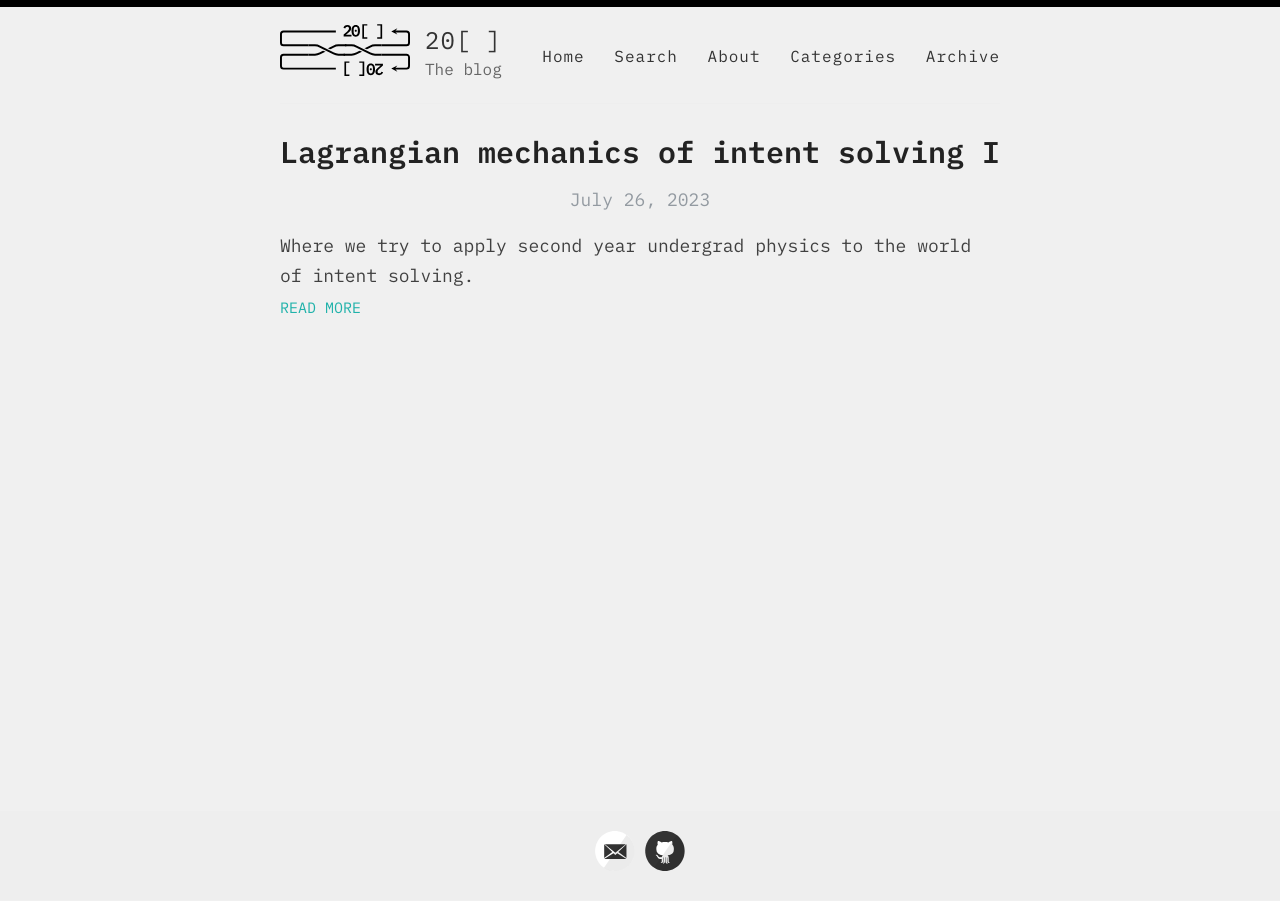
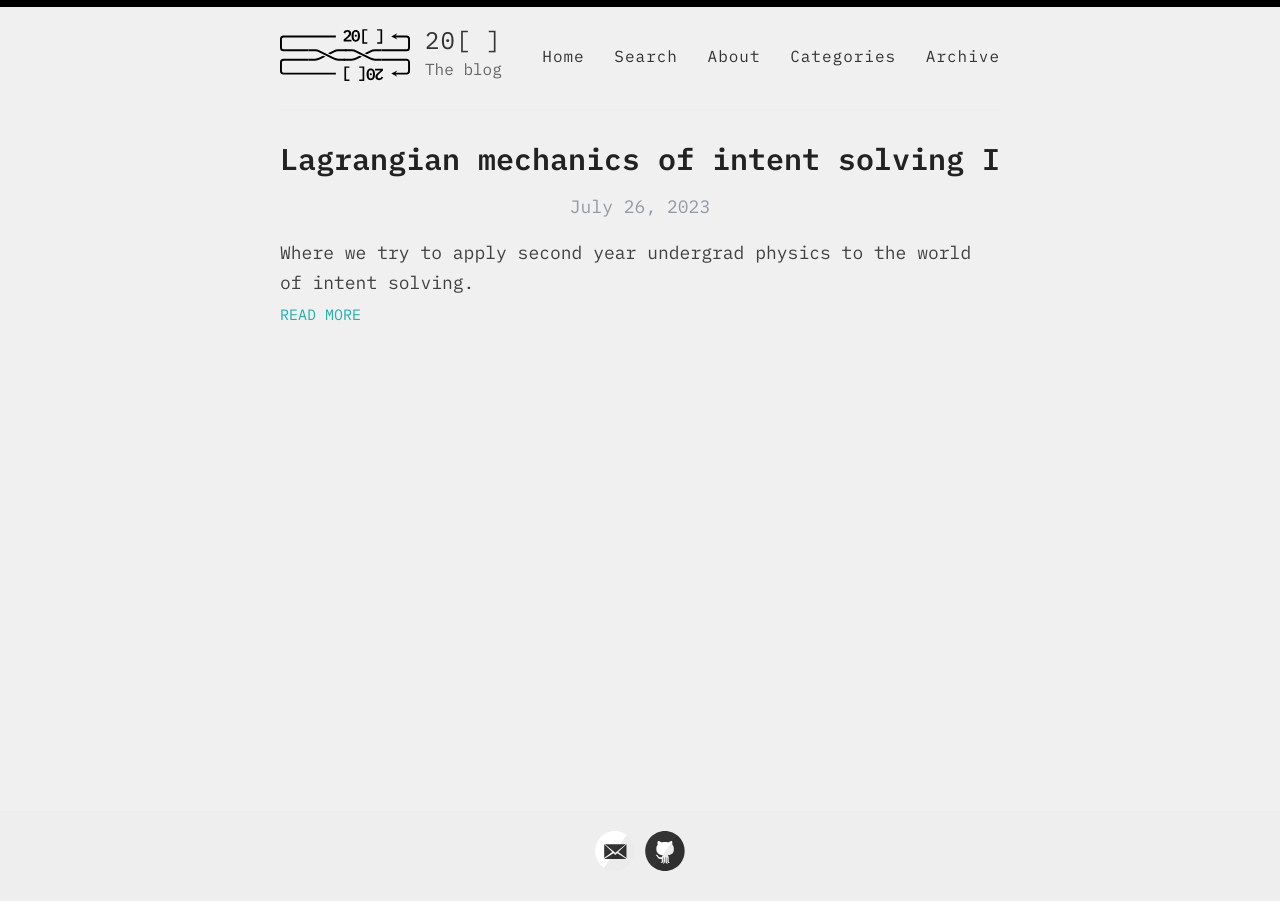
Before and after one commit to eric-downes/20sq-blog, a Jekyll site: the page built from index.html, in a window 1280 px wide. Built offline with Jekyll 4.4.1, drawn with Linux system fonts in a browser that asks for light colours; the list of posts is cut into pages by our own code.

Commit message:
10 very annoying pixels

```diff
--- a/assets/style.scss
+++ b/assets/style.scss
@@ -309,7 +309,7 @@ p > img {
 .site-avatar {
   float: left;
   width: 130px;
-  height: 60px;
+  height: 70px;
   margin-right: 15px;
 
   @include mobile {
@@ -321,7 +321,7 @@ p > img {
   img {
     border-radius: 5px;
     width: 130px;
-    height: 60px;
+    height: 70px;
     object-fit: scale-down;
   }
 }
```
